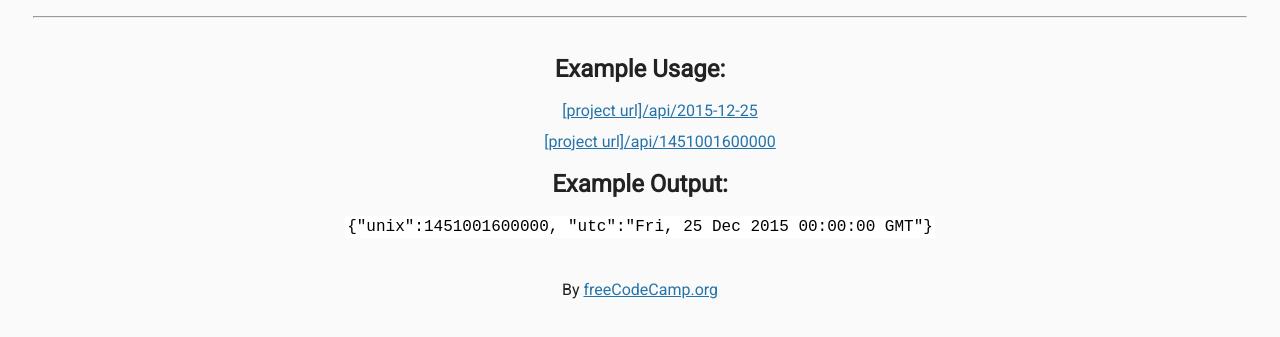
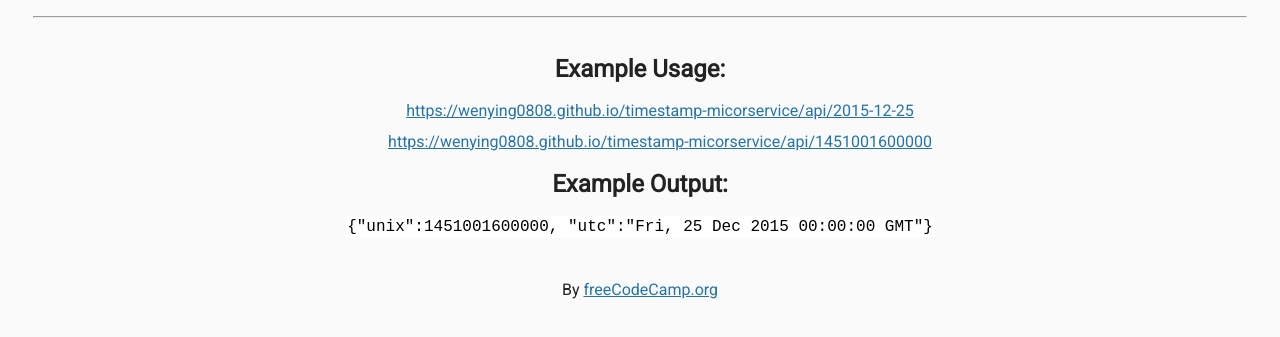
Before and after one commit to Wenying0808/timestamp-micorservice, a website: page views/index.html in a window 1280 px wide. Shown: the part 53-390 px from the top of the page. Drawn offline with Linux system fonts and the light colour scheme; files that its build step writes are made by us from their sources.

Commit message:
feat:/update url

```diff
--- a/views/index.html
+++ b/views/index.html
@@ -5,7 +5,7 @@
       <title>Timestamp Microservice | freeCodeCamp.org</title>
       <link rel="shortcut icon" href="https://cdn.freecodecamp.org/universal/favicons/favicon-32x32.png" type="image/x-icon"/>
       <link href="https://fonts.googleapis.com/css?family=Roboto" rel="stylesheet" type="text/css">
-      <link href="style.css" rel="stylesheet" type="text/css">
+      <link href="../public/style.css" rel="stylesheet" type="text/css">
    </head>
 
    <body>
@@ -14,8 +14,8 @@
     <div class="container">
       <h2>Example Usage:</h2>
       <ul>
-        <li><a href="api/2015-12-25">[project url]/api/2015-12-25</a></li>
-        <li><a href="api/1451001600000">[project url]/api/1451001600000</a></li>
+        <li><a href="api/2015-12-25">https://wenying0808.github.io/timestamp-micorservice/api/2015-12-25</a></li>
+        <li><a href="api/1451001600000">https://wenying0808.github.io/timestamp-micorservice/api/1451001600000</a></li>
       </ul>
 
       <h2>Example Output:</h2>
```
